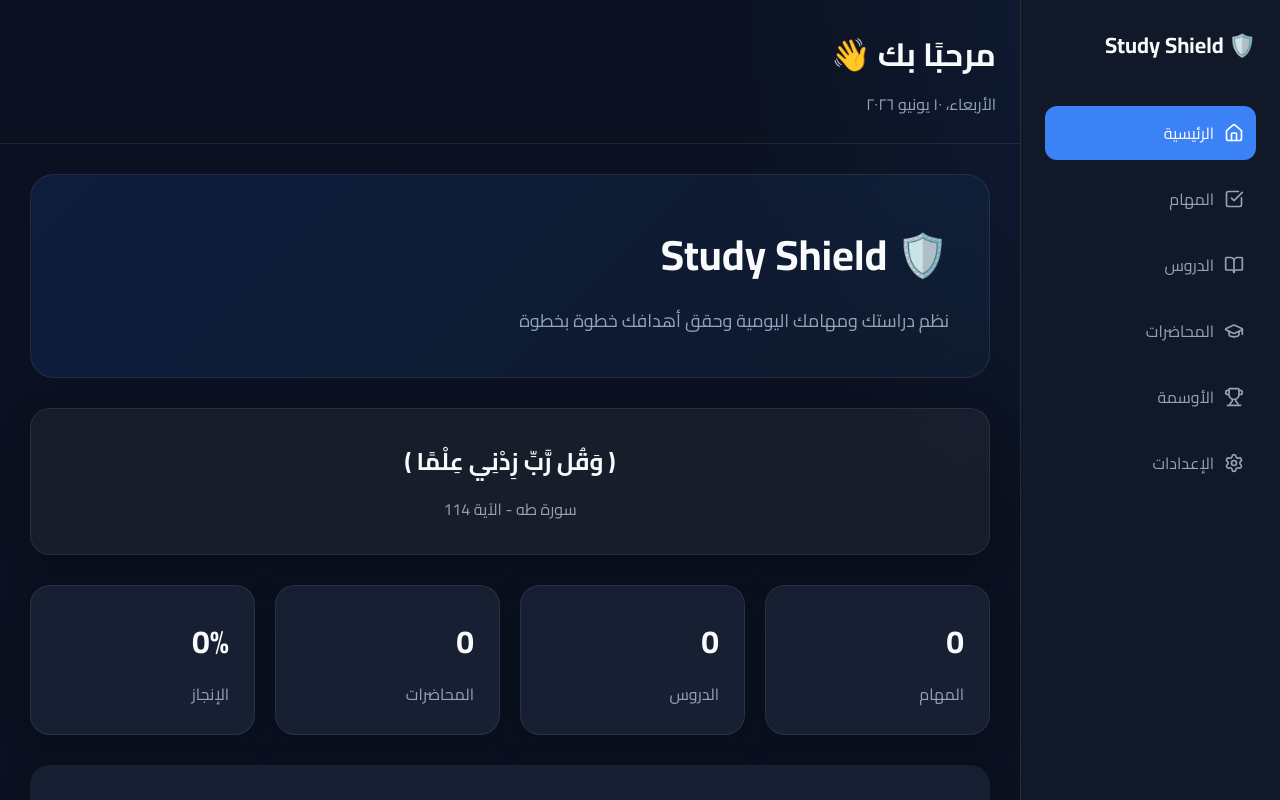
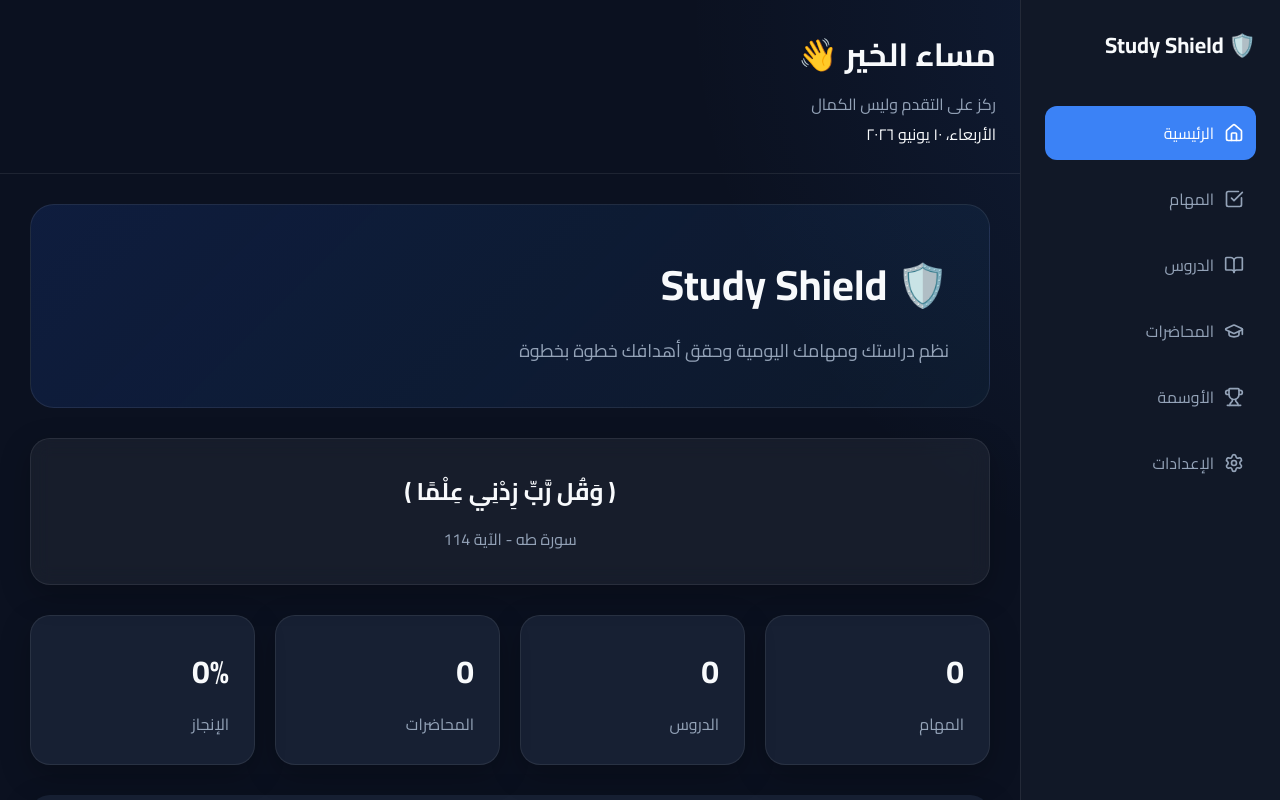
Before and after one commit to bt3762334-commits/study-shield, a React (Vite) app: page / in a window 1280 px wide. Shown: the top 800 px of the page. Built offline with nearby package versions, Linux system fonts and the light colour scheme.

Commit message:
Update Header.jsx

```diff
--- a/src/components/Header.jsx
+++ b/src/components/Header.jsx
@@ -1,17 +1,45 @@
 export default function Header() {
-  const today = new Date().toLocaleDateString("ar-EG", {
-    weekday: "long",
-    year: "numeric",
-    month: "long",
-    day: "numeric"
-  });
+  const today = new Date().toLocaleDateString(
+    "ar-EG",
+    {
+      weekday: "long",
+      year: "numeric",
+      month: "long",
+      day: "numeric"
+    }
+  );
+
+  const hour = new Date().getHours();
+
+  let greeting = "مرحبًا";
+
+  if (hour < 12) {
+    greeting = "صباح الخير";
+  } else if (hour < 18) {
+    greeting = "مساء الخير";
+  } else {
+    greeting = "مساء الخير";
+  }
 
   return (
     <header className="header">
+
       <div>
-        <h1>مرحبًا بك 👋</h1>
-        <p>{today}</p>
+
+        <h1>
+          {greeting} 👋
+        </h1>
+
+        <p>
+          ركز على التقدم وليس الكمال
+        </p>
+
       </div>
+
+      <div className="header-date">
+        {today}
+      </div>
+
     </header>
   );
 }
```
